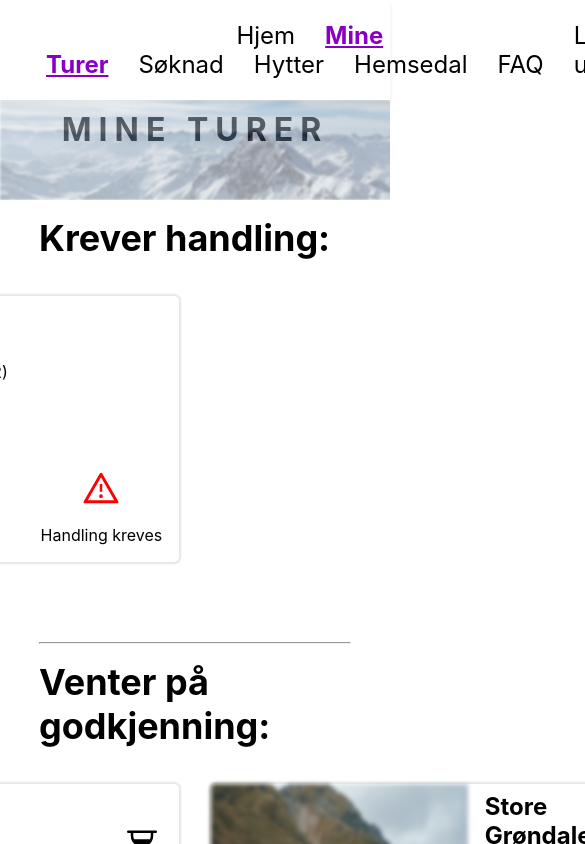
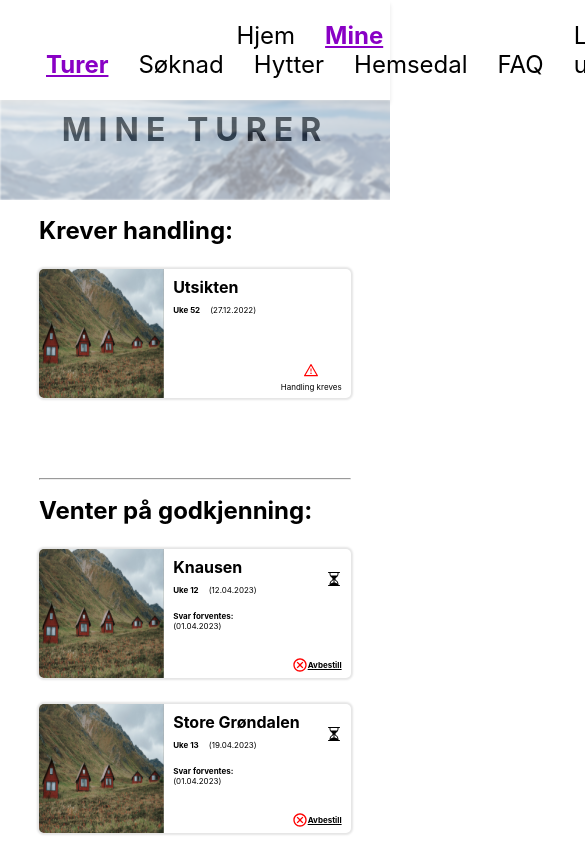
Before and after one commit to oyvind0402/AppForHyttegruppen, a React (Create React App) app in the folder frontend/: page /mineturer in a window 390 px wide. Shown: the top 844 px of the page, 585 px wide, since content can reach past the window. Built offline with nearby package versions, Linux system fonts and the light colour scheme.

Commit message:
Made the my trips page responsive, still need to create the mobile design at some breakpoint in screen size

```diff
--- a/frontend/src/components/01-Reusable/TripCard/TripCard.css
+++ b/frontend/src/components/01-Reusable/TripCard/TripCard.css
@@ -1,12 +1,12 @@
 .mytrip-card-container {
-  width: 100%;
-  height: 266px;
-  margin-bottom: 2.25rem;
+  width: auto;
+  height: fit-content;
   display: grid;
-  grid-template-columns: 256.99px 171.5px 171.5px;
+  grid-template-columns: 40% 30% 30%;
   border-radius: 0.3125rem;
   box-shadow: 0px 0px 2px 2px #e5e5e5;
   cursor: pointer;
+  overflow: hidden;
 }
 
 .mytrip-card-container:hover {
@@ -14,12 +14,15 @@
 }
 
 .mytrip-picture {
-  object-fit: cover;
+  object-fit: fill;
+  height: fit-content;
+  width: 100%;
 }
 
 .mytrip-picture-blur {
-  object-fit: cover;
-  filter: blur(2px);
+  object-fit: fill;
+  height: auto;
+  width: 100%;
 }
 
 .card-info {
@@ -57,10 +60,15 @@
     'd'
     'e'
     'f';
-  height: 266px;
+  height: 100%;
   align-items: flex-end;
   justify-content: end;
   padding-right: 10%;
+}
+
+.warning {
+  text-align: center;
+  grid-area: f;
 }
 
 .warning-icon {
@@ -73,12 +81,13 @@
 
 .warning-text {
   margin: 0;
-  grid-area: f;
+  margin-bottom: 10%;
   align-self: center;
 }
 
 .cancel-box {
   display: grid;
+  height: 100%;
   grid-template-areas:
     'a'
     'b'
@@ -125,3 +134,281 @@
   font-weight: 700;
   text-decoration: underline;
 }
+
+@media only screen and (max-width: 1795px) {
+  .card-title {
+    font-size: 1rem;
+  }
+
+  .card-season {
+    font-size: 0.8rem;
+  }
+
+  .card-date {
+    font-size: 0.8rem;
+  }
+
+  .pending-text {
+    font-size: 0.8rem;
+  }
+
+  .pending-date {
+    font-size: 0.8rem;
+  }
+
+  .cancel-text {
+    font-size: 0.8rem;
+  }
+
+  .cancel-icon {
+    font-size: 1.5rem;
+  }
+
+  .card-info {
+    width: 225px;
+  }
+
+  .warning-text {
+    font-size: 0.8rem;
+  }
+
+  .warning-icon {
+    width: 2rem;
+  }
+
+  .pending-icon {
+    font-size: 2rem;
+  }
+}
+
+@media only screen and (max-width: 1220px) {
+  .card-title {
+    font-size: 2.5rem;
+  }
+
+  .card-season {
+    font-size: 2rem;
+  }
+
+  .card-date {
+    font-size: 2rem;
+  }
+
+  .pending-text {
+    font-size: 2rem;
+  }
+
+  .pending-date {
+    font-size: 2rem;
+  }
+
+  .cancel-text {
+    font-size: 2rem;
+  }
+
+  .cancel-icon {
+    font-size: 2.5rem;
+  }
+
+  .card-info {
+    width: 350px;
+  }
+
+  .warning-text {
+    font-size: 1.5rem;
+  }
+
+  .warning-icon {
+    width: 2.5rem;
+  }
+
+  .pending-icon {
+    font-size: 2.5rem;
+  }
+}
+
+@media only screen and (max-width: 990px) {
+  .card-title {
+    font-size: 2rem;
+  }
+
+  .card-season {
+    font-size: 1.5rem;
+  }
+
+  .card-date {
+    font-size: 1.5rem;
+  }
+
+  .pending-text {
+    font-size: 1.5rem;
+  }
+
+  .pending-date {
+    font-size: 1.5rem;
+  }
+
+  .cancel-text {
+    font-size: 1.5rem;
+  }
+
+  .cancel-icon {
+    font-size: 2rem;
+  }
+
+  .card-info {
+    width: 250px;
+  }
+
+  .warning-text {
+    font-size: 1.5rem;
+  }
+
+  .warning-icon {
+    width: 2rem;
+  }
+
+  .pending-icon {
+    font-size: 2rem;
+  }
+}
+
+@media only screen and (max-width: 750px) {
+  .card-title {
+    font-size: 1.5rem;
+  }
+
+  .card-season {
+    font-size: 1rem;
+  }
+
+  .card-date {
+    font-size: 1rem;
+  }
+
+  .pending-text {
+    font-size: 1rem;
+  }
+
+  .pending-date {
+    font-size: 1rem;
+  }
+
+  .cancel-text {
+    font-size: 1rem;
+  }
+
+  .cancel-icon {
+    font-size: 2rem;
+  }
+
+  .card-info {
+    width: 250px;
+  }
+
+  .warning-text {
+    font-size: 1rem;
+  }
+
+  .warning-icon {
+    width: 2rem;
+  }
+
+  .pending-icon {
+    font-size: 2rem;
+  }
+}
+
+@media only screen and (max-width: 525px) {
+  .card-season {
+    font-size: 0.8rem;
+  }
+
+  .card-date {
+    font-size: 0.8rem;
+  }
+
+  .pending-text {
+    font-size: 0.8rem;
+  }
+
+  .pending-date {
+    font-size: 0.8rem;
+  }
+
+  .cancel-text {
+    font-size: 0.8rem;
+  }
+
+  .cancel-icon {
+    font-size: 1.5rem;
+  }
+
+  .card-info {
+    width: 250px;
+  }
+
+  .warning-text {
+    font-size: 0.8rem;
+  }
+
+  .warning-icon {
+    width: 1.5rem;
+  }
+
+  .pending-icon {
+    font-size: 1.5rem;
+  }
+}
+
+@media only screen and (max-width: 490px) {
+  .card-info {
+    width: 150px;
+  }
+
+  .card-title {
+    font-size: 1rem;
+  }
+}
+
+@media only screen and (max-width: 395px) {
+  .card-season {
+    font-size: 0.5rem;
+  }
+
+  .card-date {
+    font-size: 0.5rem;
+  }
+
+  .pending-text {
+    font-size: 0.5rem;
+  }
+
+  .pending-date {
+    font-size: 0.5rem;
+  }
+
+  .cancel-text {
+    font-size: 0.5rem;
+  }
+
+  .cancel-icon {
+    font-size: 1rem;
+  }
+
+  .card-info {
+    width: 150px;
+  }
+
+  .warning-text {
+    font-size: 0.5rem;
+  }
+
+  .warning-icon {
+    width: 1rem;
+  }
+
+  .pending-icon {
+    font-size: 1rem;
+  }
+}
--- a/frontend/src/components/01-Reusable/TripCard/TripCardActionReq.js
+++ b/frontend/src/components/01-Reusable/TripCard/TripCardActionReq.js
@@ -22,8 +22,10 @@ const TripCardActionReq = (props) => {
             </div>
           </div>
           <div className="handling-info">
-            <AiOutlineWarning className="warning-icon" />
-            <p className="warning-text">Handling kreves</p>
+            <div className="warning">
+              <AiOutlineWarning className="warning-icon" />
+              <p className="warning-text">Handling kreves</p>
+            </div>
           </div>
         </div>
       </Link>
--- a/frontend/src/components/MinTur/MinTur.js
+++ b/frontend/src/components/MinTur/MinTur.js
@@ -85,6 +85,7 @@ const MinTur = () => {
     }
   }, []);
 
+  if (approved && data.applications[index].active) {
     return (
       <>
         <HeroBanner name="Min tur" />
@@ -199,6 +200,138 @@ const MinTur = () => {
         </div>
       </>
     );
+  } else if (pending && !data.applications[index].active) {
+    return (
+      <>
+        <HeroBanner name="Min tur" />
+        <div className="mintur-container">
+          <div className="titlepic-wrapper">
+            <p className="mintur-title">{data.applications[index].cabinName}</p>
+            <img
+              src={data.applications[index].picture}
+              className="mintur-picture"
+              alt="cabin"
+            />
+          </div>
+        </div>
+      </>
+    );
+  } else {
+    return (
+      <>
+        <HeroBanner name="Min tur" />
+        <div className="mintur-container">
+          <div className="titlepic-wrapper">
+            <p className="mintur-title">{data.applications[index].cabinName}</p>
+            <img
+              src={data.applications[index].picture}
+              className="mintur-picture"
+              alt="cabin"
+            />
+          </div>
+          <div className="secondrow-wrapper">
+            <div className="info-container">
+              <p className="info-title">Reise informasjon</p>
+              <div className="travelinfo-wrapper">
+                <div className="checkin-info">
+                  <p>Innsjekking</p>
+                  <p>{data.applications[index].date}</p>
+                  <p>17:00</p>
+                </div>
+                <img
+                  src={`${process.env.PUBLIC_URL}/assets/icons/FlyingIcon.svg`}
+                  alt="picture indicating travel"
+                  className="travel-icon"
+                />
+                <div className="checkout-info">
+                  <p>Utsjekking</p>
+                  <p>{data.applications[index].endDate}</p>
+                  <p>12:00</p>
+                </div>
+              </div>
+            </div>
+            <div className="checklist-container">
+              <p className="checklist-title">Ta med</p>
+              <div className="checklist">
+                <div className="checklist-wrapper">
+                  <p className="checklist-item">Håndklær</p>
+                  <p className="checklist-item">Stearinlys</p>
+                  <p className="checklist-item">Tørkerull</p>
+                </div>
+                <div className="checklist-wrapper">
+                  <p className="checklist-item">Sovepose eller sengetøy</p>
+                  <p className="checklist-item">Tørkehåndkle/oppvaskklut</p>
+                  <p className="checklist-item">Toalettpapir</p>
+                </div>
+              </div>
+            </div>
+          </div>
+          <div className="omhytta-container">
+            <p className="omhytta-title">Om hytta</p>
+            <div className="hytteinfo-container">
+              <div className="hytteinfo1-wrapper">
+                <BsFillKeyFill className="info-icon key-icon" />
+                <div className="key-text">
+                  <p className="omhytta-text">Nøkkel i en nøkkelboks</p>
+                  <p className="omhytta-text">Koden til boksen via epost</p>
+                </div>
+
+                <FaMapMarkerAlt className="info-icon marker-icon" />
+                <div className="address-text">
+                  <p className="omhytta-text">Tunvegen 11,</p>
+                  <p className="omhytta-text">Hemsedal</p>
+                </div>
+
+                <AiFillCar className="info-icon car-icon" />
+                <div className="roaddesc-text">
+                  <p className="omhytta-text">Bilvei helt frem</p>
+                  <p>
+                    <a
+                      target="_blank"
+                      className="omhytta-text roaddesc-link"
+                      href="https://www.google.com/maps/dir/Oslo+gate+7,+Oslo/3560+Hemsedal/@59.9260916,10.695873,11z/data=!4m14!4m13!1m5!1m1!1s0x46416ef682dc4cd5:0x515b4a96821c140f!2m2!1d10.7677413!2d59.9069394!1m5!1m1!1s0x463fe896e25bc07b:0xfdd68f22ff1ebba0!2m2!1d8.552376!2d60.8630648!3e0"
+                    >
+                      Veibeskrivelse
+                    </a>
+                  </p>
+                </div>
+                <BiWalk className="info-icon walking-icon" />
+                <p className="omhytta-text walking-text">10 min til sentrum</p>
+
+                <BiBed className="info-icon bed-icon" />
+                <p className="omhytta-text bed-text">
+                  5 soverom / 10 sengeplasser
+                </p>
+              </div>
+
+              <div className="hytteinfo2-wrapper">
+                <GiTakeMyMoney className="info-icon money-icon" />
+                <div className="price-text">
+                  <p className="omhytta-text">Utvask pris: 1200,-</p>
+                  <p className="omhytta-text">Pris for hytte: 1200,-</p>
+                </div>
+
+                <BsWifiOff className="info-icon internet-icon" />
+                <p className="omhytta-text internet-text">Ikke trådløst nett</p>
+
+                <Md4GMobiledata className="info-icon 4g-icon" />
+                <p className="omhytta-text 4g-text">God 4G-dekning</p>
+
+                <AiOutlineArrowUp className="info-icon arrow-icon" />
+                <div className="arrow-text">
+                  <p className="omhytta-text">Modernisert i 2004</p>
+                  <p className="omhytta-text">Høy standard</p>
+                </div>
+
+                <MdShower className="info-icon bath-icon" />
+                <p className="omhytta-text bath-text">2 bad</p>
+              </div>
+            </div>
+          </div>
+        </div>
+      </>
+    );
+  }
 };
 
 export default MinTur;
--- a/frontend/src/components/MineTurer/MineTurer.css
+++ b/frontend/src/components/MineTurer/MineTurer.css
@@ -10,7 +10,7 @@
 
 .trip-row-wrapper {
   display: grid;
-  grid-template-columns: 600px 600px;
+  grid-template-columns: 40% 40%;
   grid-gap: 10%;
   justify-content: center;
   margin-bottom: 5rem;
@@ -24,11 +24,28 @@
 .mintur-link {
   text-decoration: none;
   color: black;
-  width: 600px;
-  height: 266px;
+  width: auto;
 }
 
 hr {
   margin-left: 10%;
   margin-right: 10%;
 }
+
+@media only screen and (max-width: 1220px) {
+  .trip-row-wrapper {
+    grid-template-columns: 1fr;
+  }
+}
+
+@media only screen and (max-width: 500px) {
+  .mytrip-title {
+    font-size: 2rem;
+  }
+}
+
+@media only screen and (max-width: 395px) {
+  .mytrip-title {
+    font-size: 1.5rem;
+  }
+}
--- a/frontend/src/components/MineTurer/MineTurer.js
+++ b/frontend/src/components/MineTurer/MineTurer.js
@@ -73,7 +73,7 @@ const MineTurer = () => {
         </div>
         <hr />
         <div className="mytrip-card-wrapper">
-          <p className="mytrip-title">Dine fremtidige turer:</p>
+          <p className="mytrip-title">Dine godkjente turer:</p>
           <div className="trip-row-wrapper">
             <TripCardActive data={data.applications[2]} />
           </div>
```
Lines whose indentation alone changed are shown as unchanged.
